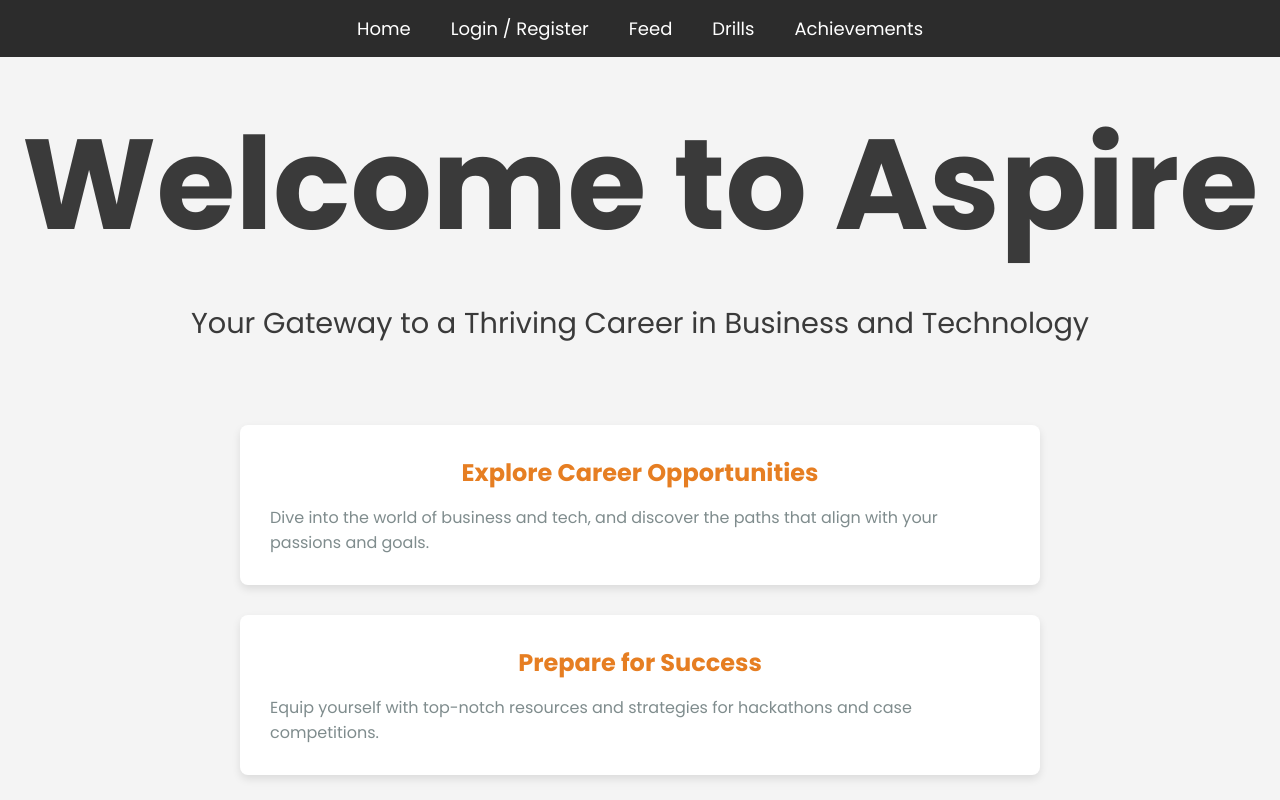
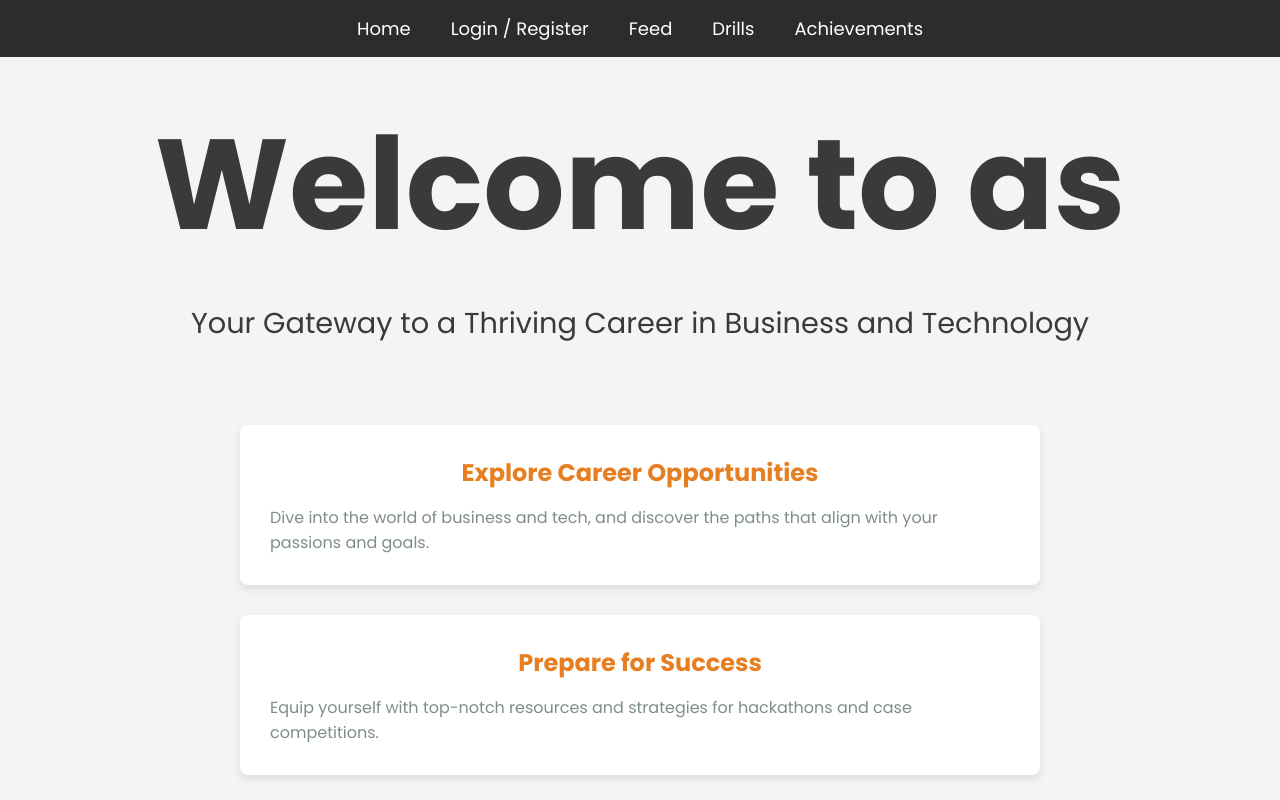
Before and after one commit to parora54/ignition-hacks-v5, a React (Vite) app in the folder client/: page / in a window 1280 px wide. Shown: the top 800 px of the page. Built offline with nearby package versions, Linux system fonts and the light colour scheme.

Commit message:
test commit

```diff
--- a/client/src/Home.jsx
+++ b/client/src/Home.jsx
@@ -3,7 +3,7 @@ import styles from "./styles/Home.module.css";
 function Home() {
   return (
     <div className={styles.homeContainer}>
-      <h1 className={styles.welcomeText}>Welcome to Aspire</h1>
+      <h1 className={styles.welcomeText}>Welcome to as</h1>
       <p className={styles.subheading}>
         Your Gateway to a Thriving Career in Business and Technology
       </p>
```
